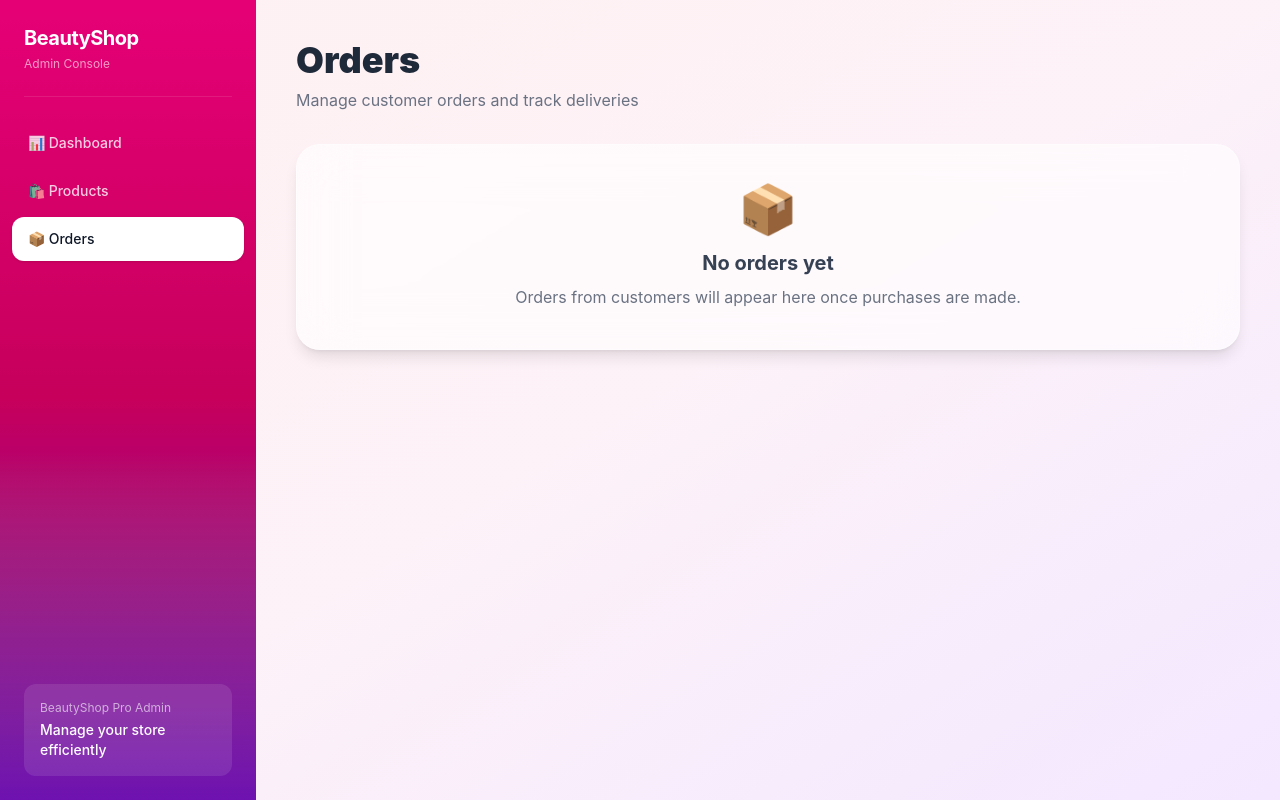
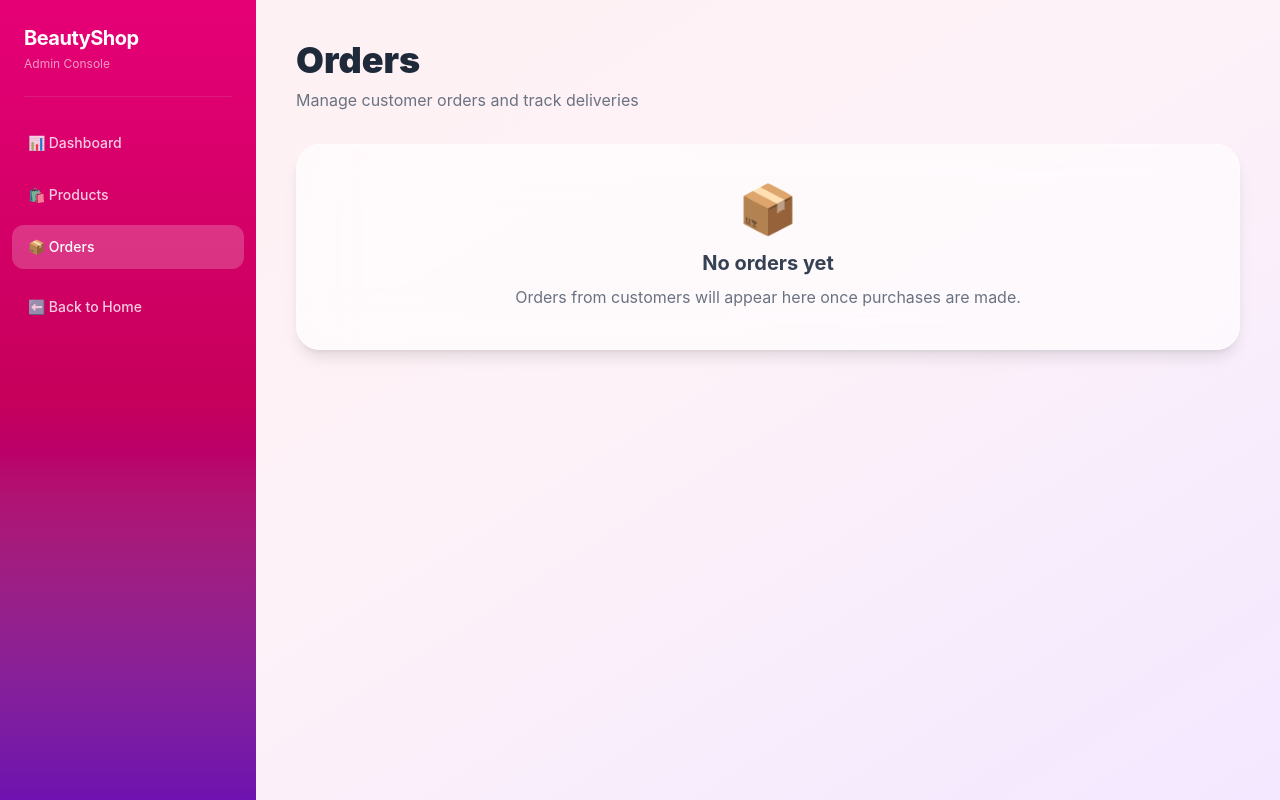
Before and after one commit to Elvis24-tech/Beautifier, a React (Vite) app: page /admin/orders in a window 1280 px wide. Built offline with nearby package versions, Linux system fonts and the light colour scheme.

Commit message:
Fixed navigation

```diff
--- a/src/components/Sidebar.jsx
+++ b/src/components/Sidebar.jsx
@@ -7,17 +7,13 @@ function Sidebar() {
     `flex items-center gap-3 px-4 py-3 rounded-xl text-sm font-medium transition
     ${
       location.pathname === path
-        ? "bg-white text-gray-900 shadow-sm"
+        ? "bg-white/20 text-white"
         : "text-white/80 hover:text-white hover:bg-white/10"
     }`;
 
   return (
     <div className="w-full md:w-64 min-h-screen bg-linear-to-b from-pink-600 via-pink-700 to-purple-800 text-white flex flex-col">
-
-      {/* TOP SECTION */}
       <div className="p-6">
-
-        {/* Brand */}
         <h1 className="text-xl font-bold tracking-tight">
           BeautyShop
         </h1>
@@ -26,12 +22,11 @@ function Sidebar() {
           Admin Console
         </p>
 
-        {/* Divider */}
         <div className="mt-6 border-t border-white/10" />
       </div>
 
-      {/* NAVIGATION */}
-      <div className="px-3 flex flex-col gap-1">
+      {/* NAV */}
+      <div className="px-3 flex flex-col gap-2">
 
         <Link to="/admin/dashboard" className={navItem("/admin/dashboard")}>
           📊 Dashboard
@@ -45,20 +40,13 @@ function Sidebar() {
           📦 Orders
         </Link>
 
-      </div>
-
-      {/* BOTTOM SECTION */}
-      <div className="mt-auto p-6">
-
-        <div className="bg-white/10 rounded-xl p-4">
-          <p className="text-xs text-white/60">
-            BeautyShop Pro Admin
-          </p>
-
-          <p className="text-sm font-medium mt-1">
-            Manage your store efficiently
-          </p>
-        </div>
+        {/* BACK TO HOME (CLEAN VERSION) */}
+        <Link
+          to="/buyer"
+          className="flex items-center gap-3 px-4 py-3 mt-2 rounded-xl text-sm font-medium text-white/80 hover:text-white hover:bg-white/10 transition"
+        >
+          ⬅ Back to Home
+        </Link>
 
       </div>
 
```
